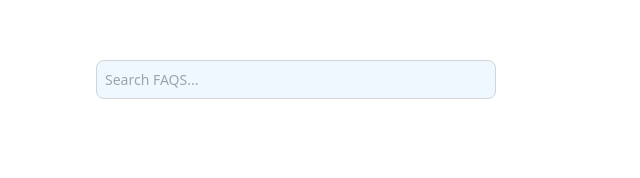
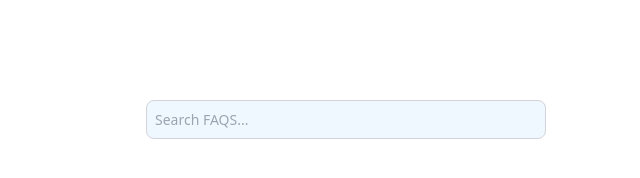
Before and after one commit to leol1111/oxl-faq-search, a website built with Vite: page index.html in a window 1280 px wide. Shown: the whole page, without its empty margins (244-884 px from the left). Built offline with nearby package versions, Linux system fonts and the light colour scheme.

```diff
--- a/index.html
+++ b/index.html
@@ -22,15 +22,27 @@
     outline: none;
     border: 2px solid rgb(31, 127, 42);
   }
+  .container {
+    width: 100vw;
+    padding-top: 100px;
+
+  }
+  .wrapper{
+    width: 500px;
+    margin: 0 auto;
+
+  }
 </style>
 
 <body>
 
-  <div class="w-[600px] mt-[60px] mx-auto">
-    <gen-search-widget configId="c90331b0-ebee-4630-ba9c-3167969e2d80" triggerId="searchWidgetTrigger">
-    </gen-search-widget>
+  <div class="container">
+    <div class="wrapper">
+      <gen-search-widget configId="c90331b0-ebee-4630-ba9c-3167969e2d80" triggerId="searchWidgetTrigger">
+      </gen-search-widget>
 
-    <input class="faqs-search" placeholder="Search FAQS..." id="searchWidgetTrigger" />
+      <input class="faqs-search" placeholder="Search FAQS..." id="searchWidgetTrigger" />
+    </div>
   </div>
 
   <!-- Widget JavaScript bundle -->
```
